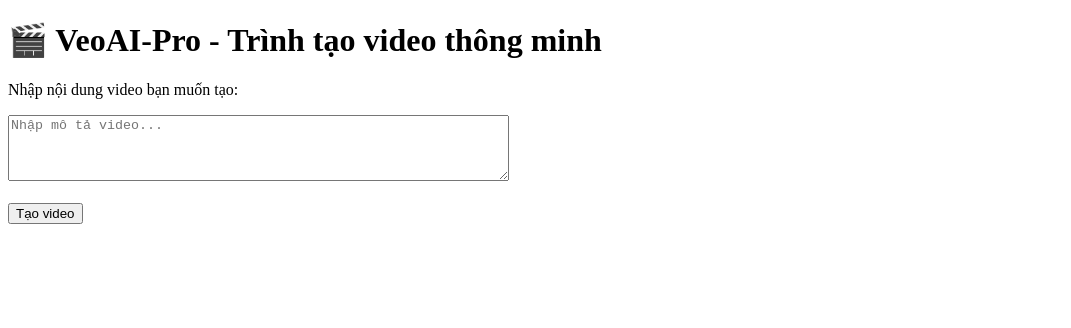
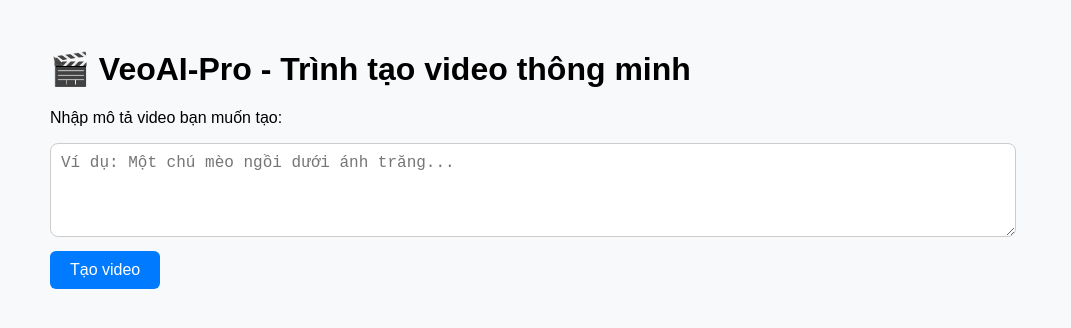
Before and after one commit to tailt86-stack/veoai-pro, a plain HTML site: page frontend/index.html in a window 1280 px wide. Shown: the whole page, without its empty margins (0-1071 px from the left). Drawn offline with Linux system fonts and the light colour scheme.

Commit message:
Update index.html

```diff
--- a/frontend/index.html
+++ b/frontend/index.html
@@ -3,12 +3,41 @@
 <head>
   <meta charset="utf-8">
   <title>VeoAI-Pro Studio</title>
+  <style>
+    body {
+      font-family: Arial, sans-serif;
+      margin: 50px;
+      background: #f8f9fa;
+    }
+    textarea {
+      width: 80%;
+      font-size: 16px;
+      padding: 10px;
+      border-radius: 8px;
+      border: 1px solid #ccc;
+    }
+    button {
+      background-color: #007bff;
+      color: white;
+      border: none;
+      padding: 10px 20px;
+      margin-top: 10px;
+      border-radius: 6px;
+      font-size: 16px;
+      cursor: pointer;
+    }
+    button:hover {
+      background-color: #0056b3;
+    }
+  </style>
 </head>
 <body>
   <h1>🎬 VeoAI-Pro - Trình tạo video thông minh</h1>
-  <p>Nhập nội dung video bạn muốn tạo:</p>
-  <textarea id="prompt" rows="4" cols="60" placeholder="Nhập mô tả video..."></textarea><br><br>
+  <p>Nhập mô tả video bạn muốn tạo:</p>
+
+  <textarea id="prompt" rows="4" cols="60" placeholder="Ví dụ: Một chú mèo ngồi dưới ánh trăng..."></textarea><br>
   <button onclick="generate()">Tạo video</button>
+
   <p id="result"></p>
 
   <script>
```
